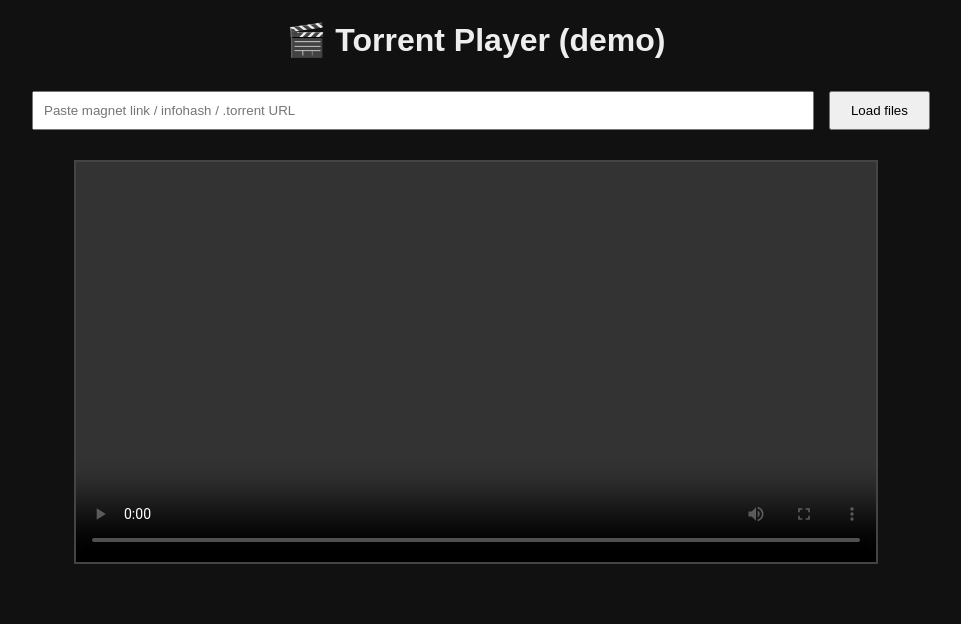
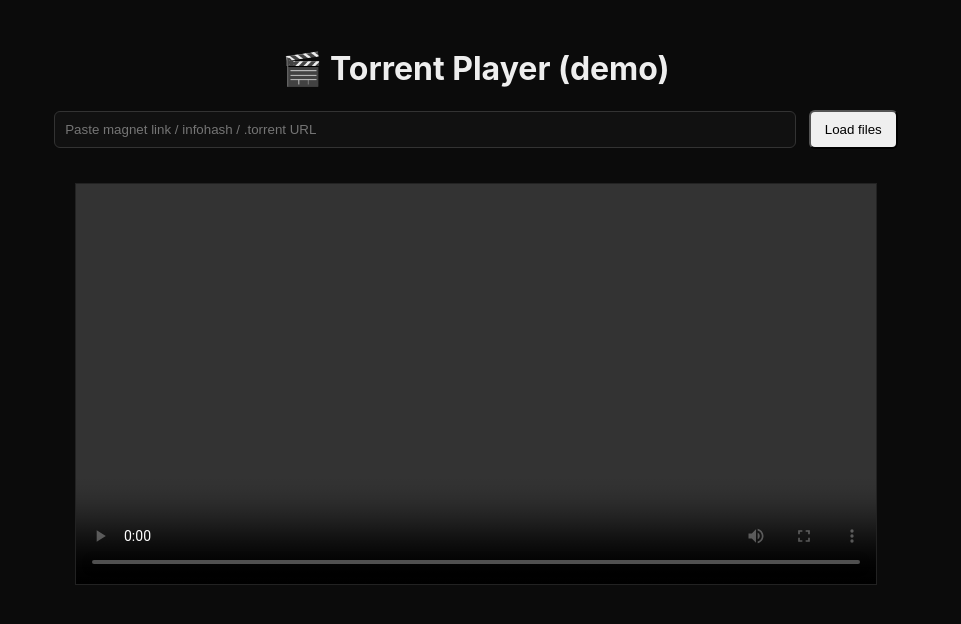
Before and after one commit to TellyCloud/torrent-stream-server, a website: page public/index.html in a window 1280 px wide. Shown: the whole page, without its empty margins (164-1125 px from the left). Drawn offline with Linux system fonts and the light colour scheme.

Commit message:
Update style.css

```diff
--- a/public/style.css
+++ b/public/style.css
@@ -1,21 +1,26 @@
-body {
-  font-family: Arial, sans-serif;
-  background: #111;
-  color: #eee;
-  text-align: center;
+body{
+  background:#0b0b0b;
+  color:#eee;
+  font-family: Inter, Roboto, Arial, sans-serif;
+  display:flex;
+  justify-content:center;
+  padding:20px;
 }
-input {
-  width: 60%;
-  padding: 10px;
-  margin: 10px;
+.container{
+  max-width:1000px;
+  width:100%;
+  text-align:center;
 }
-button {
-  padding: 10px 20px;
+.row{ margin: 12px 0; }
+input#magnet{
+  width:72%;
+  padding:10px;
+  border-radius:6px;
+  border:1px solid #333;
+  background:#111;
+  color:#ddd;
 }
-#file-list {
-  margin-top: 20px;
-}
-video {
-  margin-top: 20px;
-  border: 2px solid #444;
-}
+button{ padding:10px 14px; margin-left:8px; border-radius:6px; cursor:pointer; }
+.file-list{ margin-top:16px; display:flex; flex-direction:column; gap:8px; align-items:center; }
+.file-btn{ width:90%; text-align:left; padding:8px 12px; background:#1b1b1b; border:1px solid #333; color:#ddd; border-radius:6px; cursor:pointer; }
+video{ margin-top:18px; border:1px solid #222; background:#000; }
```
